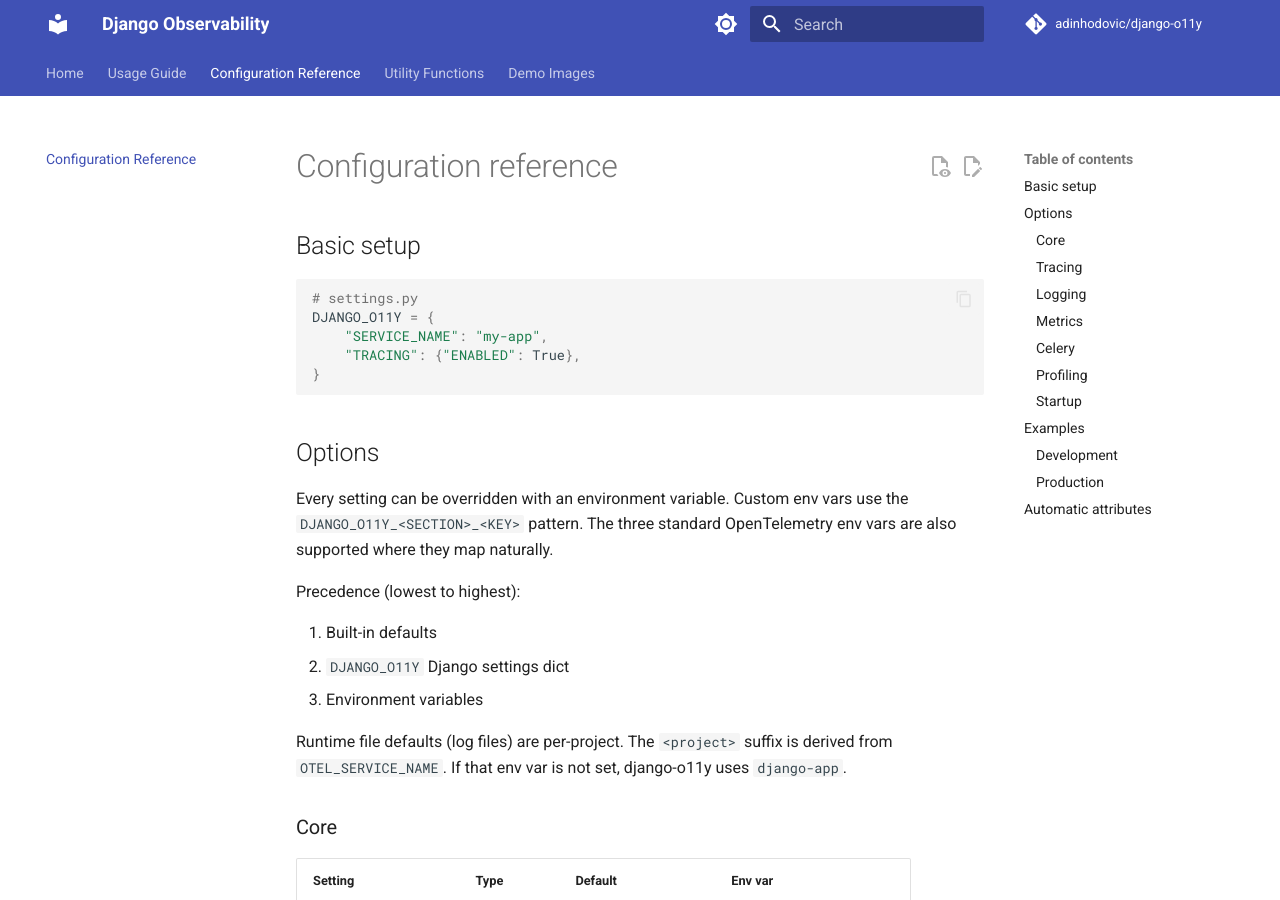
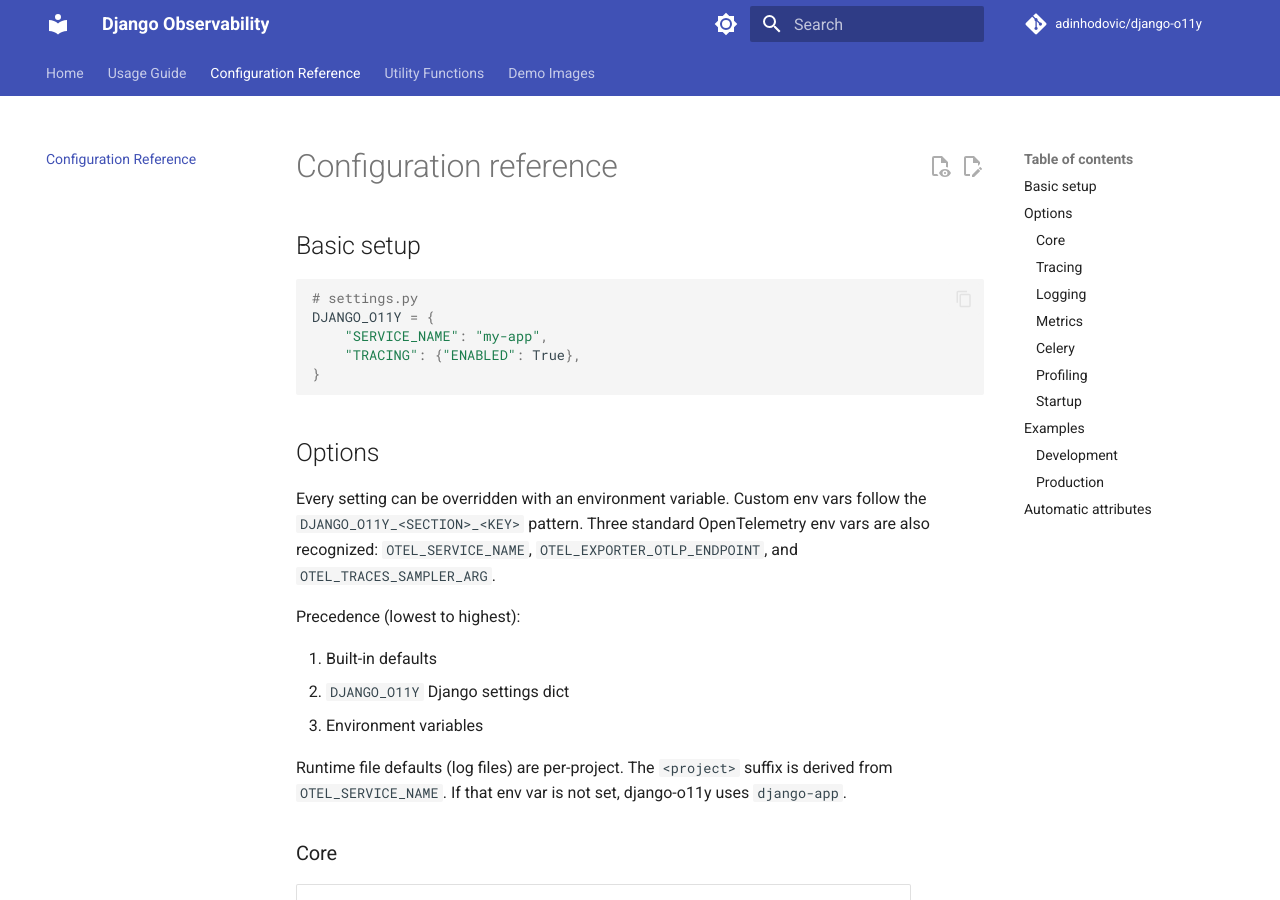
Before and after one commit to adinhodovic/django-o11y, an MkDocs documentation site: the page built from docs/configuration.md, in a window 1280 px wide and 900 px high. Built offline with MkDocs 1.6.1 and Material for MkDocs 9.7.7, drawn with Linux system fonts in a browser that asks for light colours; comment, search, counter and statistics services are not loaded; the version menu is left out.

```diff
--- a/docs/configuration.md
+++ b/docs/configuration.md
@@ -12,9 +12,9 @@ DJANGO_O11Y = {
 
 ## Options
 
-Every setting can be overridden with an environment variable. Custom env vars use the
-`DJANGO_O11Y_<SECTION>_<KEY>` pattern. The three standard OpenTelemetry env vars are also
-supported where they map naturally.
+Every setting can be overridden with an environment variable. Custom env vars follow the
+`DJANGO_O11Y_<SECTION>_<KEY>` pattern. Three standard OpenTelemetry env vars are also
+recognized: `OTEL_SERVICE_NAME`, `OTEL_EXPORTER_OTLP_ENDPOINT`, and `OTEL_TRACES_SAMPLER_ARG`.
 
 Precedence (lowest to highest):
 
```
Also changed, not shown: docs/demo-images.md (+14 -8 lines), docs/index.md (+1 -1 lines), docs/usage.md (+4 -2 lines), docs/images/demo/celery-tasks-by-task.png (added), docs/images/demo/celery-tasks-overview.png (added), docs/images/demo/django-models-overview.png (added), docs/images/demo/django-overview.png (added), docs/images/demo/django-requests-by-view.png (added), docs/images/demo/django-requests-overview.png (added), docs/images/demo/logs-dashboard.png (added), docs/images/demo/metrics-dashboard.png (added), docs/images/demo/profiles-dashboard.png (added), docs/images/demo/traces-dashboard.png (added).
